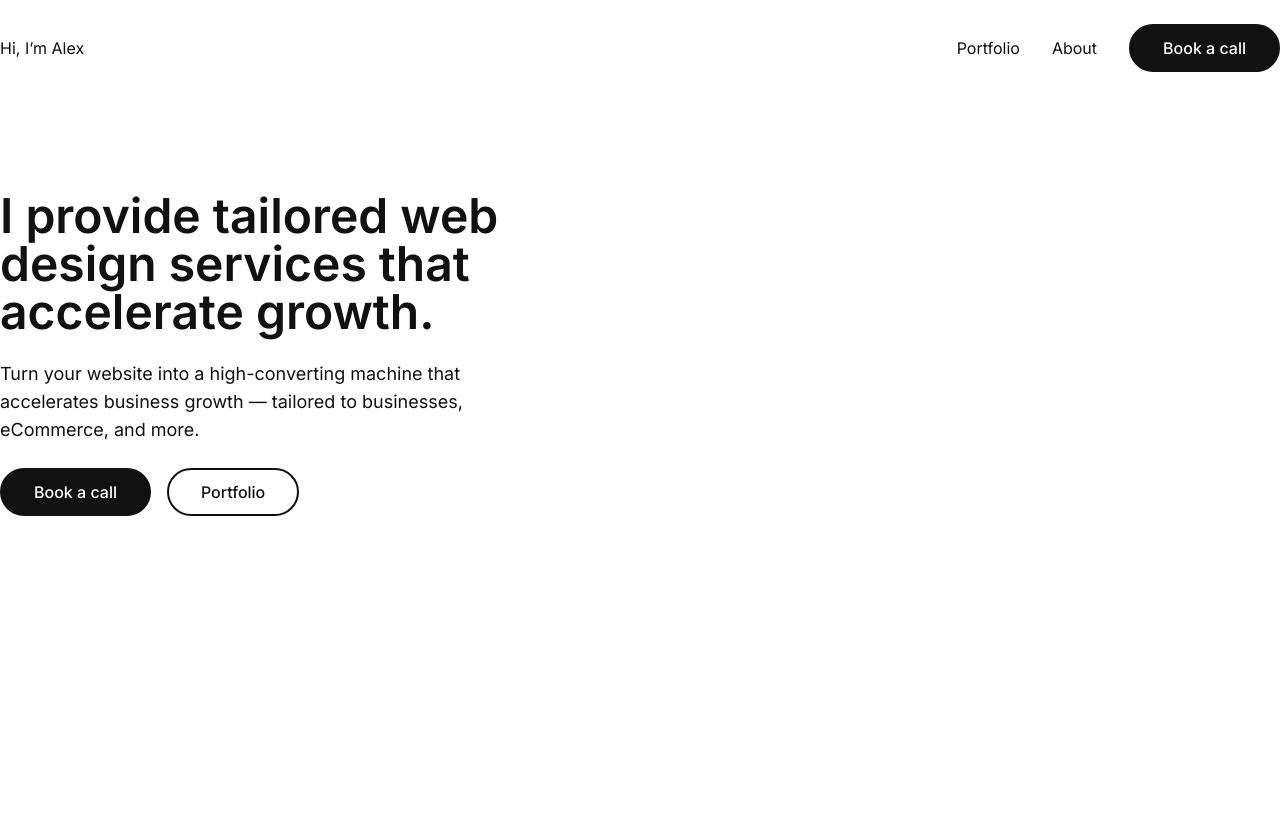
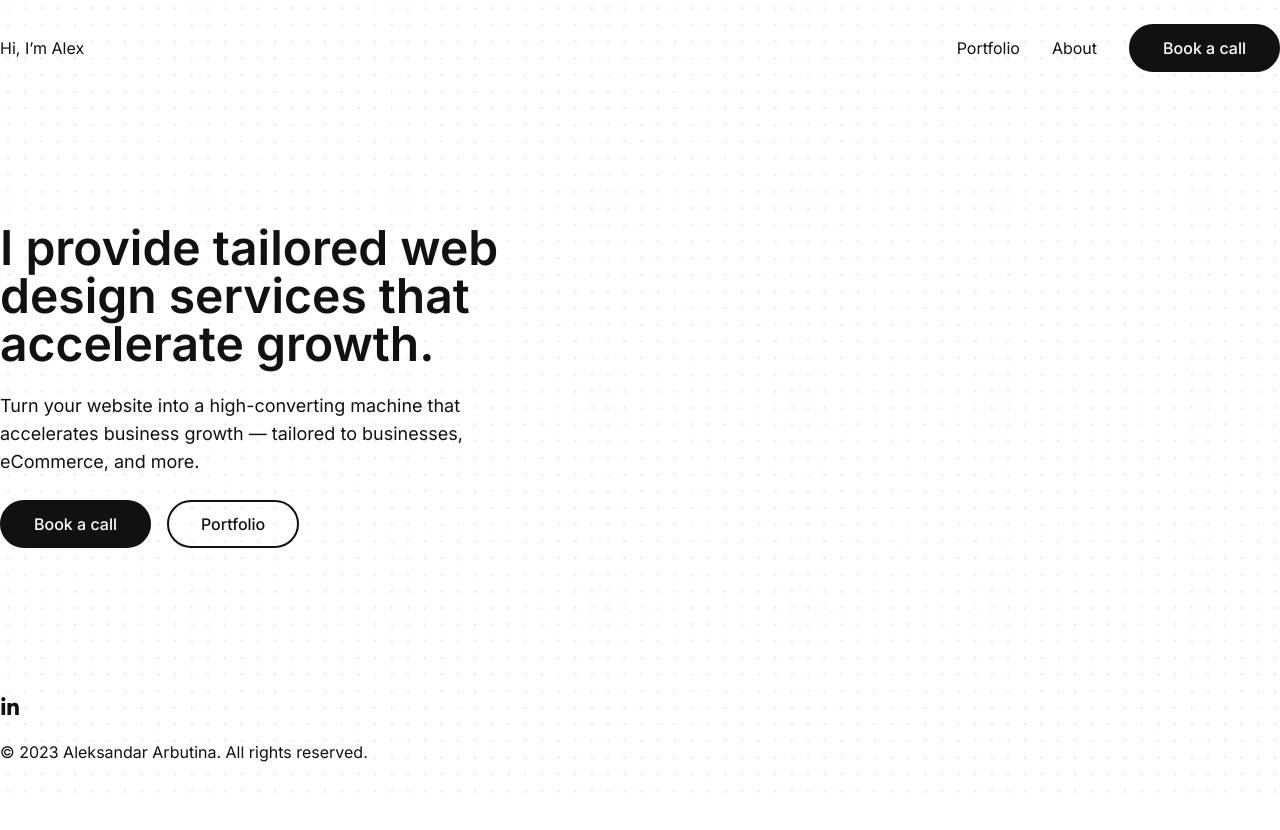
Before and after one commit to stefan-kanazir/alex-portfolio, a Next.js app: page / in a window 1280 px wide. Shown: the top 830 px of the page. After the commit the page ends 800 px from the top, so only its background shows below. Built offline with nearby package versions, Linux system fonts and the light colour scheme.

Commit message:
Implement Footer component

```diff
--- a/src/app/globals.css
+++ b/src/app/globals.css
@@ -1,12 +1,6 @@
 @tailwind base;
 @tailwind components;
 @tailwind utilities;
-
-@layer base {
-  body {
-    @apply text-primary;
-  }
-}
 
 @layer components {
   .btn {
@@ -25,3 +19,8 @@
     color: theme("colors.white");
   }
 }
+
+body {
+  color: theme("colors.primary");
+  background: url("../../public/images/background.jpg");
+}
--- a/src/app/layout.tsx
+++ b/src/app/layout.tsx
@@ -1,7 +1,7 @@
 import { Metadata } from "next";
 import "./globals.css";
 import { Inter } from "next/font/google";
-import { Header } from "@/components";
+import { Footer, Header } from "@/components";
 
 const inter = Inter({ subsets: ["latin"] });
 
@@ -15,7 +15,7 @@ export default function RootLayout({
       <body className={`${inter.className} container`}>
         <Header />
         {children}
-        <footer></footer>
+        <Footer />
       </body>
     </html>
   );
--- a/src/app/page.tsx
+++ b/src/app/page.tsx
@@ -9,7 +9,7 @@ export const metadata: Metadata = {
 
 export default function Home() {
   return (
-    <main className="flex min-h-screen flex-col items-start pt-24 gap-6  w-[560px]">
+    <main className="flex min-h-[calc(100vh-200px)] flex-col items-start pt-32 gap-6  w-[560px]">
       <h1 className="text-5xl font-semibold">
         I provide tailored web design services that accelerate growth.
       </h1>
@@ -20,7 +20,7 @@ export default function Home() {
       <div className="flex gap-4">
         <a
           href="https://calendly.com/adarbutina/15min"
-          target="blank"
+          target="_blank"
           className="btn-primary"
         >
           Book a call
--- /dev/null
+++ b/src/components/footer/footer.tsx
@@ -0,0 +1,18 @@
+import Image from "next/image";
+import LinkedinIcon from "./linkedin-icon";
+
+function Footer() {
+  return (
+    <footer className="flex flex-col gap-6">
+      <a
+        href="https://www.linkedin.com/in/aleksandar-arbutina/"
+        target="_blank"
+      >
+        <LinkedinIcon />
+      </a>
+      <p>© 2023 Aleksandar Arbutina. All rights reserved.</p>
+    </footer>
+  );
+}
+
+export default Footer;
--- /dev/null
+++ b/src/components/footer/index.ts
@@ -0,0 +1,3 @@
+import Footer from "./footer";
+
+export { Footer };
--- /dev/null
+++ b/src/components/footer/linkedin-icon.tsx
@@ -0,0 +1,13 @@
+function LinkedinIcon() {
+  return (
+    <svg xmlns="http://www.w3.org/2000/svg" width="20" height="20" fill="none">
+      <path
+        fill-rule="evenodd"
+        d="M15.141 19v-5.846c0-1.396-.027-3.189-1.89-3.189-1.892 0-2.181 1.519-2.181 3.086V19H7.434V6.977h3.489v1.641h.049c.486-.943 1.672-1.942 3.441-1.942 3.68 0 4.359 2.49 4.359 5.729V19h-3.631zM3.335 5.334c-1.166 0-2.107-.971-2.107-2.169S2.17 1 3.335 1s2.107.971 2.107 2.165-.944 2.169-2.107 2.169zM5.154 19H1.516V6.977h3.638V19z"
+        fill="#111"
+      />
+    </svg>
+  );
+}
+
+export default LinkedinIcon;
--- a/src/components/header/header.tsx
+++ b/src/components/header/header.tsx
@@ -14,7 +14,7 @@ function Header() {
         <li>
           <a
             href="https://calendly.com/adarbutina/15min"
-            target="blank"
+            target="_blank"
             className="btn-primary"
           >
             Book a call
--- a/src/components/index.ts
+++ b/src/components/index.ts
@@ -1,3 +1,4 @@
 import { Header } from "./header";
+import { Footer } from "./footer";
 
-export { Header };
+export { Header, Footer };
--- a/tailwind.config.js
+++ b/tailwind.config.js
@@ -11,6 +11,12 @@ module.exports = {
       primary: "#111111",
       white: "#FFFFFF",
     },
+    screens: {
+      sm: "640px",
+      md: "768px",
+      lg: "1024px",
+      xl: "1280px",
+    },
     container: {
       center: true,
     },
```
Also changed, not shown: public/images/background.jpg (added).
